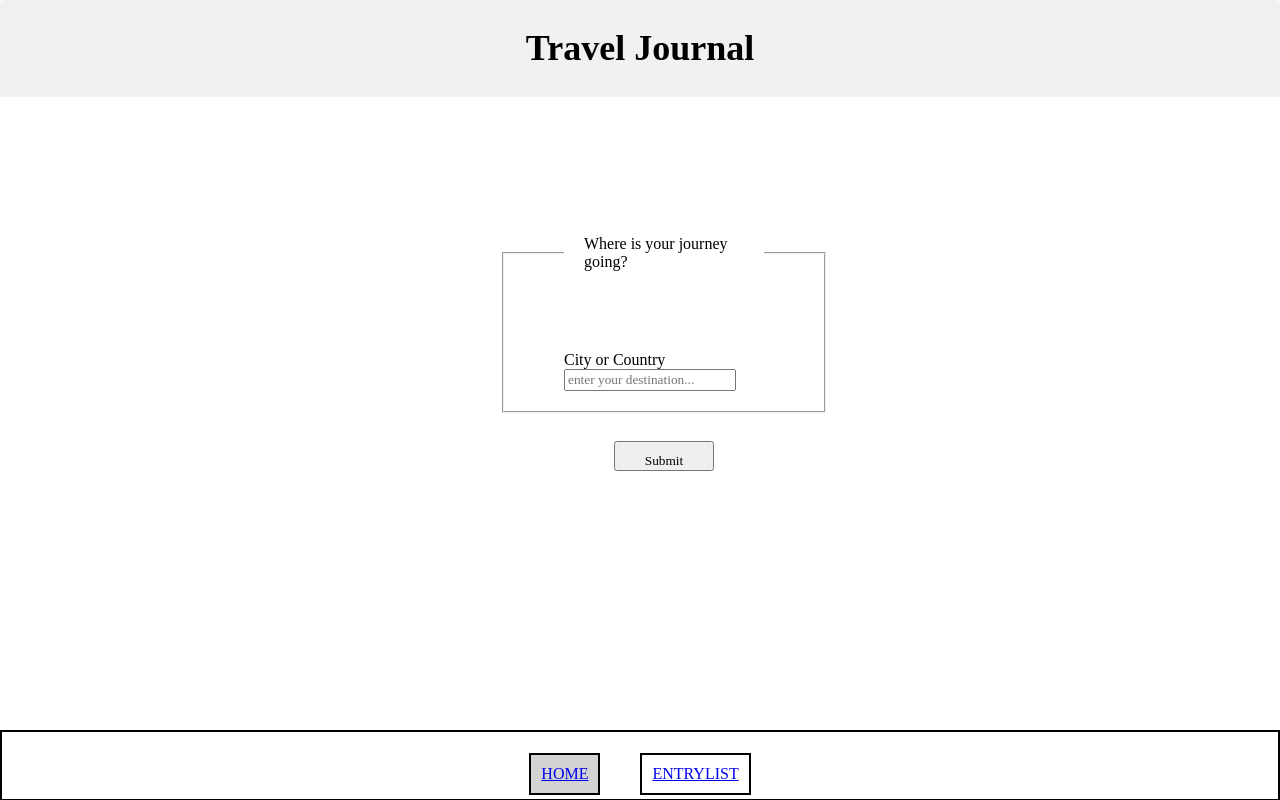
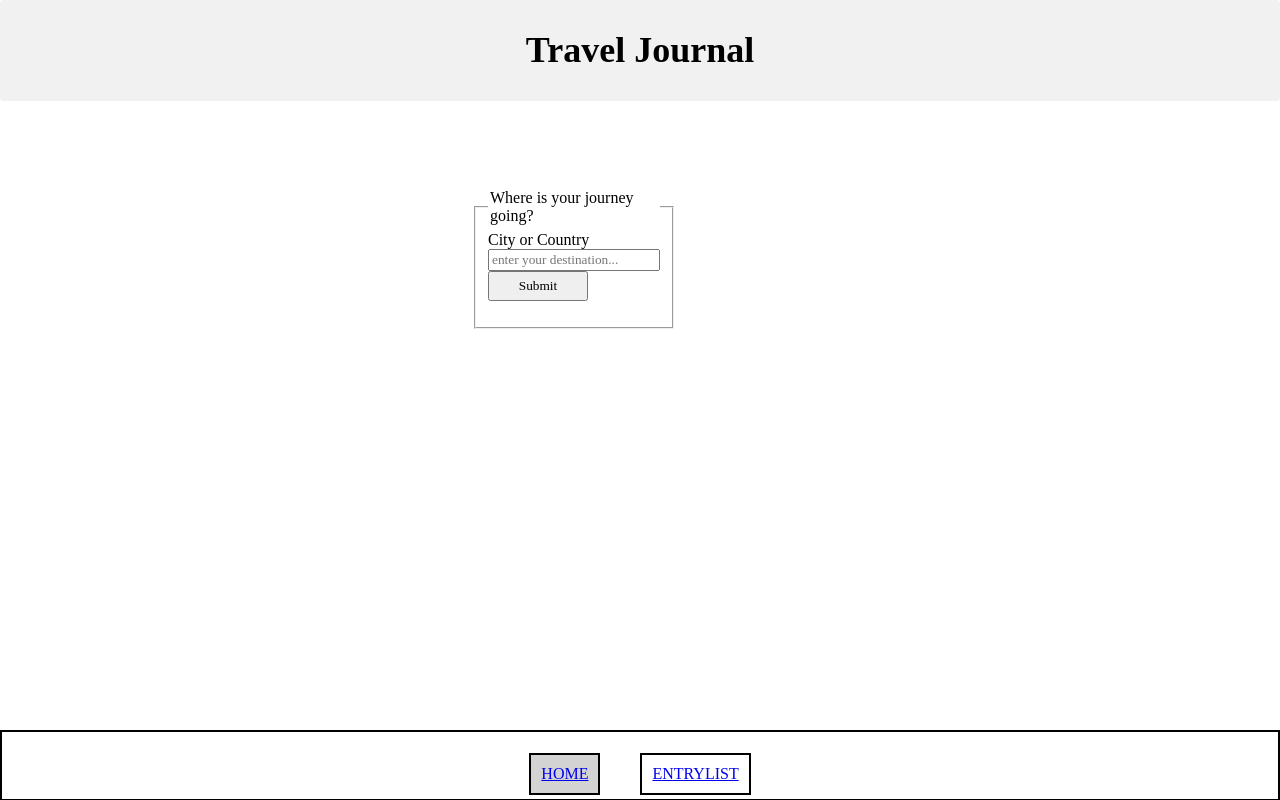
Before and after one commit to IrisHerholz/capstone-project, a Next.js app: page / in a window 1280 px wide. Built offline with nearby package versions, Linux system fonts and the light colour scheme.

Commit message:
fixed styling  header

```diff
--- a/components/Header/index.js
+++ b/components/Header/index.js
@@ -10,13 +10,13 @@ export default function Header() {
   );
 }
 
-export const StyledHeader = styled.header`
+const StyledHeader = styled.header`
   padding: 12px;
   background-color: #f1f1f1;
   position: relative;
   text-align: center;
   color: black;
   font-size: 1.125em;
-  line-height: 25px;
+  line-height: 1.6em;
   border-radius: 4px;
 `;
--- a/components/JournalEntryList/index.js
+++ b/components/JournalEntryList/index.js
@@ -18,10 +18,12 @@ export default function JournalEntryList() {
   );
 }
 
+//styled-components
+
 const Heading = styled.h1`
   position: relative;
   text-align: center;
-  font-size: 1, 6em;
+  font-size: 1, 2em;
 `;
 const ListItem = styled.li`
   position: relative;
--- a/components/Navigation/nav.index.js
+++ b/components/Navigation/nav.index.js
@@ -24,6 +24,8 @@ const Navigation = () => {
   );
 };
 export default Navigation;
+
+//styled-components
 
 const StyledFooter = styled.footer`
   font-size: 0, 5em;
--- a/pages/EntryListPage/index.js
+++ b/pages/EntryListPage/index.js
@@ -1,10 +1,15 @@
 import JournalEntryList from "@/components/JournalEntryList";
 import Header from "next/head";
+
 export default function EntryListPage() {
   return (
     <>
       <Header />
       <JournalEntryList />
+
+
+
+
     </>
   );
 }
--- a/pages/index.js
+++ b/pages/index.js
@@ -1,25 +1,5 @@
 import styled from "styled-components";
 import { useState } from "react";
-
-const StyledFieldset = styled.fieldset`
-  margin: 30px;
-  padding: 60px;
-  height: 70px;
-`;
-const StyledLabel = styled.label`
-  font-size: 1em;
-`;
-
-const StyledButton = styled.button`
-  width: 100px;
-  margin: 50px;
-  padding: 10px;
-  height: 30px;
-`;
-const StyledLegend = styled.legend`
-  font-size: 1em;
-  padding: 20px;
-`;
 
 export default function Landingpage() {
   const [output, setOutput] = useState("");
@@ -40,9 +20,8 @@ export default function Landingpage() {
               required
               id="text"
               name="text"
-              pattern="[a-zA-Z][a-zA-Z\s,.-]*"
-              min="1"
-              max="15"
+              pattern="^[^\sa0-9].*$"
+              maxLength="20"
               placeholder="enter your destination..."
             />
             <StyledButton type="submit">Submit</StyledButton>
@@ -53,3 +32,23 @@ export default function Landingpage() {
     </>
   );
 }
+
+//styled-components
+
+const StyledFieldset = styled.fieldset`
+  margin: px;
+  width: 50%;
+  height: 100%;
+`;
+const StyledLegend = styled.legend`
+  font-size: 0, 5em;
+`;
+const StyledLabel = styled.label`
+  font-size: 1em;
+`;
+const StyledButton = styled.button`
+  margin: 0px;
+  padding: 0px;
+  height: 30px;
+  width: 100px;
+`;
```
